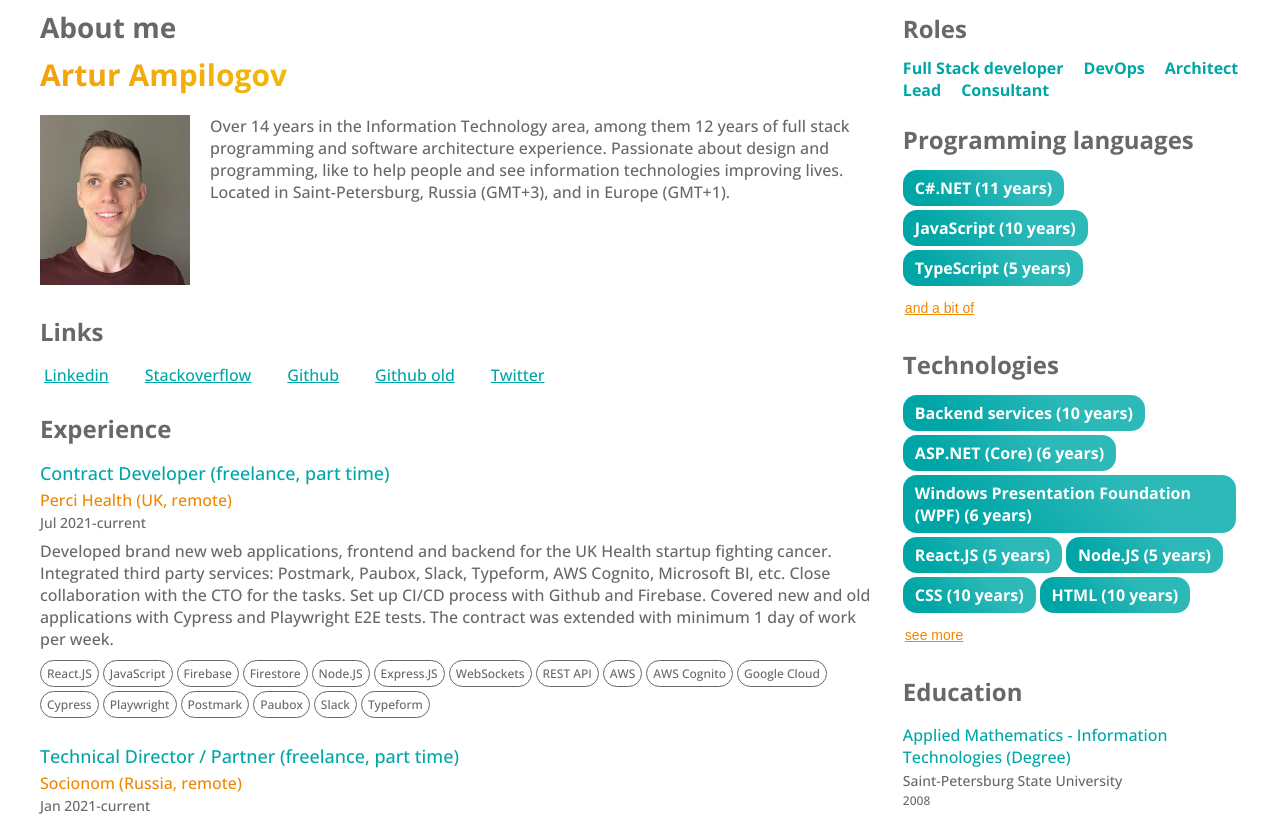
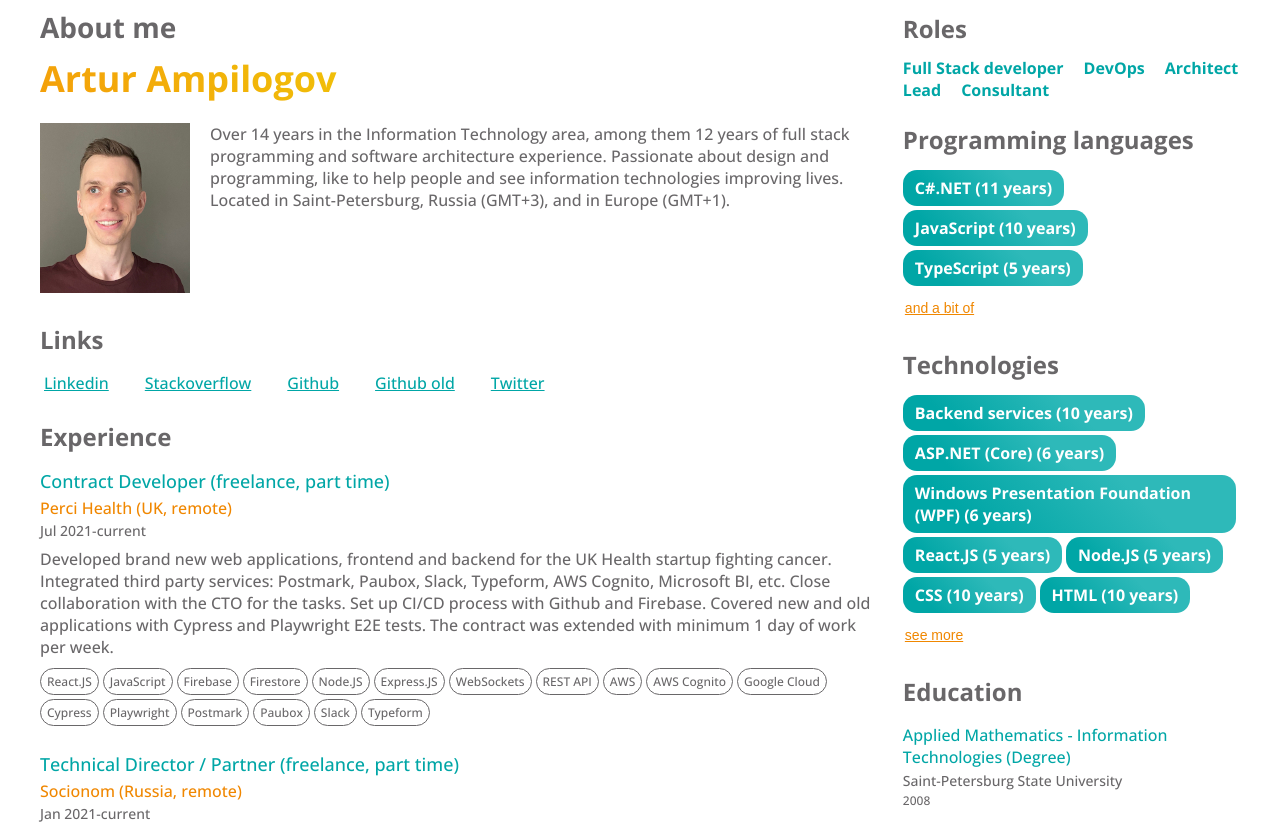
Before and after one commit to ArturAmpilogov/me, a Next.js app: page / in a window 1280 px wide. Shown: the top 824 px of the page. Built offline with nearby package versions, Linux system fonts and the light colour scheme.

Commit message:
Increased name size

```diff
--- a/components/custom/resume/About/About.module.scss
+++ b/components/custom/resume/About/About.module.scss
@@ -23,7 +23,7 @@
 }
 
 .name {
-    font-size: 30px;
+    font-size: 36px;
     font-weight: bold;
     margin: 0 0 20px 0;
 
```
